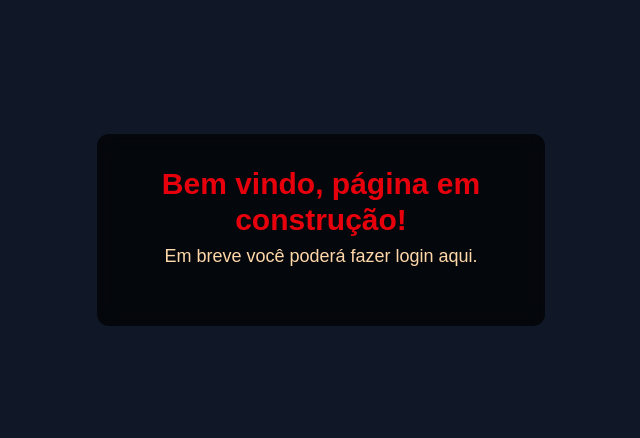
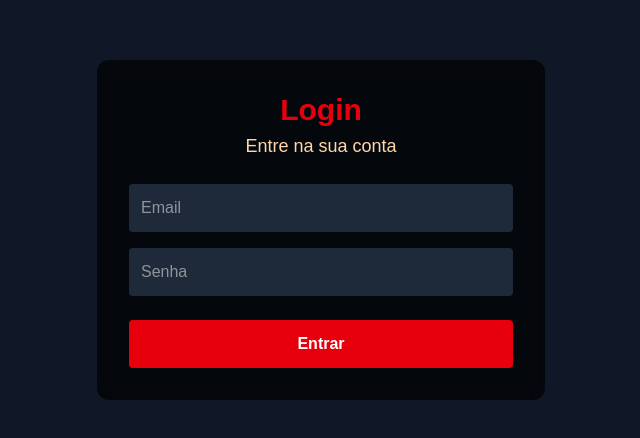
Before and after one commit to Miguel-ectil/Hotel_Transilvania, a Next.js app in the folder frontend/: page /login in a window 1280 px wide. Shown: the part 170-608 px from the top of the page, without its empty margins (319-959 px from the left). Built offline with nearby package versions, Linux system fonts and the light colour scheme; no server answers.

Commit message:
:sparkles: feat: [ADD] Adicionando middleware para proteger as rotas do front-end, Adicionando tela de dashboard sem informações, adicionando conteudo da tela de login

```diff
--- a/frontend/src/app/login/page.tsx
+++ b/frontend/src/app/login/page.tsx
@@ -1,15 +1,78 @@
+"use client";
+import { useState } from "react";
+import { ServiceUser } from "@/src/services/user";
+import { displayMessage } from "@/src/components/displayMessage";
 
 export default function LoginPage() {
+    const serviceUser = ServiceUser();
+
+    const [email, setEmail] = useState("");
+    const [password, setPassword] = useState("");
+
+    const handleSubmit = async (e: React.FormEvent) => {
+        e.preventDefault();
+
+        try {
+            const res = await serviceUser.LoginUser({
+                email,
+                password
+            });
+
+            // salvar token (IMPORTANTE)
+            localStorage.setItem("token", res.data.token);
+
+            displayMessage(
+                "Sucesso", "Login realizado com sucesso!", "success",
+                false, false, false, 3000
+            );
+
+            console.log("USER:", res.data.user);
+
+        } catch (err: any) {
+            displayMessage(
+                "Erro", "Email ou senha inválidos", "error",
+                false, false, false, 5000
+            );
+        }
+    };
+
     return (
         <div className="min-h-screen flex items-center justify-center p-4 bg-gray-900">
-            <form className="bg-black/70 p-8 rounded-xl w-full max-w-md text-white backdrop-blur-sm">
+            <form
+                onSubmit={handleSubmit}
+                className="bg-black/70 p-8 rounded-xl w-full max-w-md text-white backdrop-blur-sm"
+            >
                 <h1 className="text-3xl font-bold mb-6 text-red-600 text-center">
-                    Bem vindo, página em construção!
+                    Login
                     <span className="block text-orange-200 text-lg mt-1 font-medium">
-                        Em breve você poderá fazer login aqui.
+                        Entre na sua conta
                     </span>
                 </h1>
-                {/* Campos de login */}
+
+                {/* EMAIL */}
+                <input
+                    type="email"
+                    placeholder="Email"
+                    className="w-full p-3 mb-4 rounded bg-gray-800 text-white"
+                    value={email}
+                    onChange={(e) => setEmail(e.target.value)}
+                />
+
+                {/* PASSWORD */}
+                <input
+                    type="password"
+                    placeholder="Senha"
+                    className="w-full p-3 mb-6 rounded bg-gray-800 text-white"
+                    value={password}
+                    onChange={(e) => setPassword(e.target.value)}
+                />
+
+                <button
+                    type="submit"
+                    className="w-full bg-red-600 hover:bg-red-700 p-3 rounded font-bold"
+                >
+                    Entrar
+                </button>
             </form>
         </div>
     );
```
